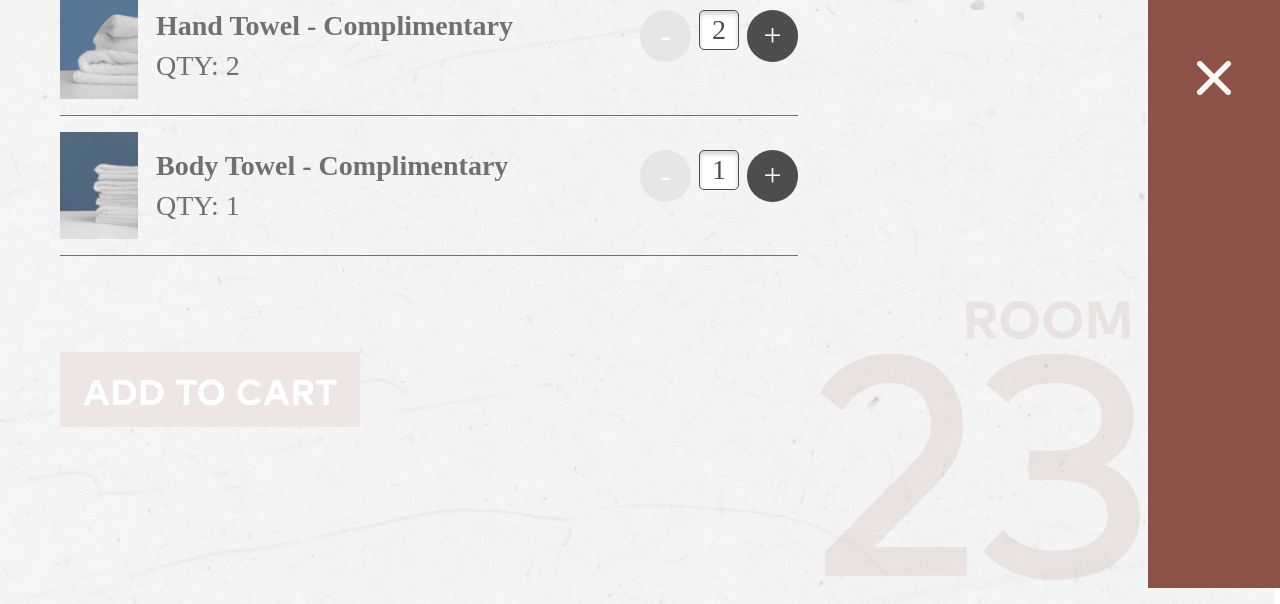
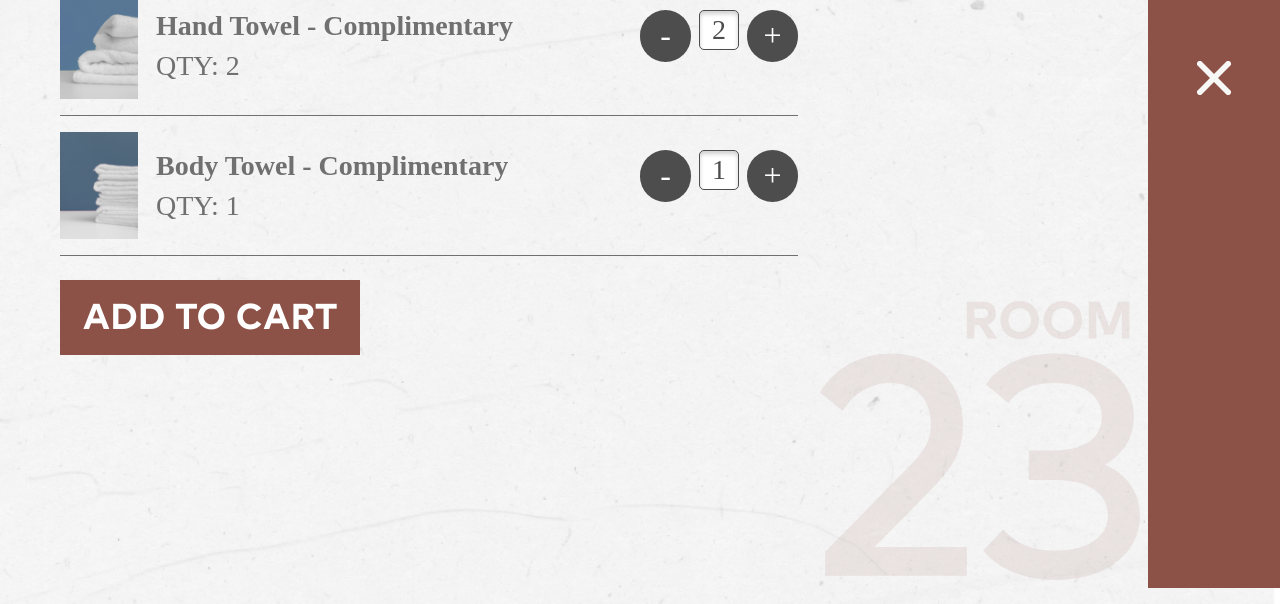
Before and after one commit to s-felix/riverview, a plain HTML site: page order2301.html in a window 1280 px wide. Shown: the part 212-816 px from the top of the page. Drawn offline with nearby package versions, Linux system fonts and the light colour scheme; a web font is replaced by a local one.

Commit message:
button fix

```diff
--- a/order2301.html
+++ b/order2301.html
@@ -63,8 +63,8 @@
             </div>
           </form>
          </div>
-        <div class="cart">
-         <button class="cart">ADD TO CART</button>
+        <div>
+         <button class="new-order">ADD TO CART</button>
          </div>
       </div>
     </div>
```
